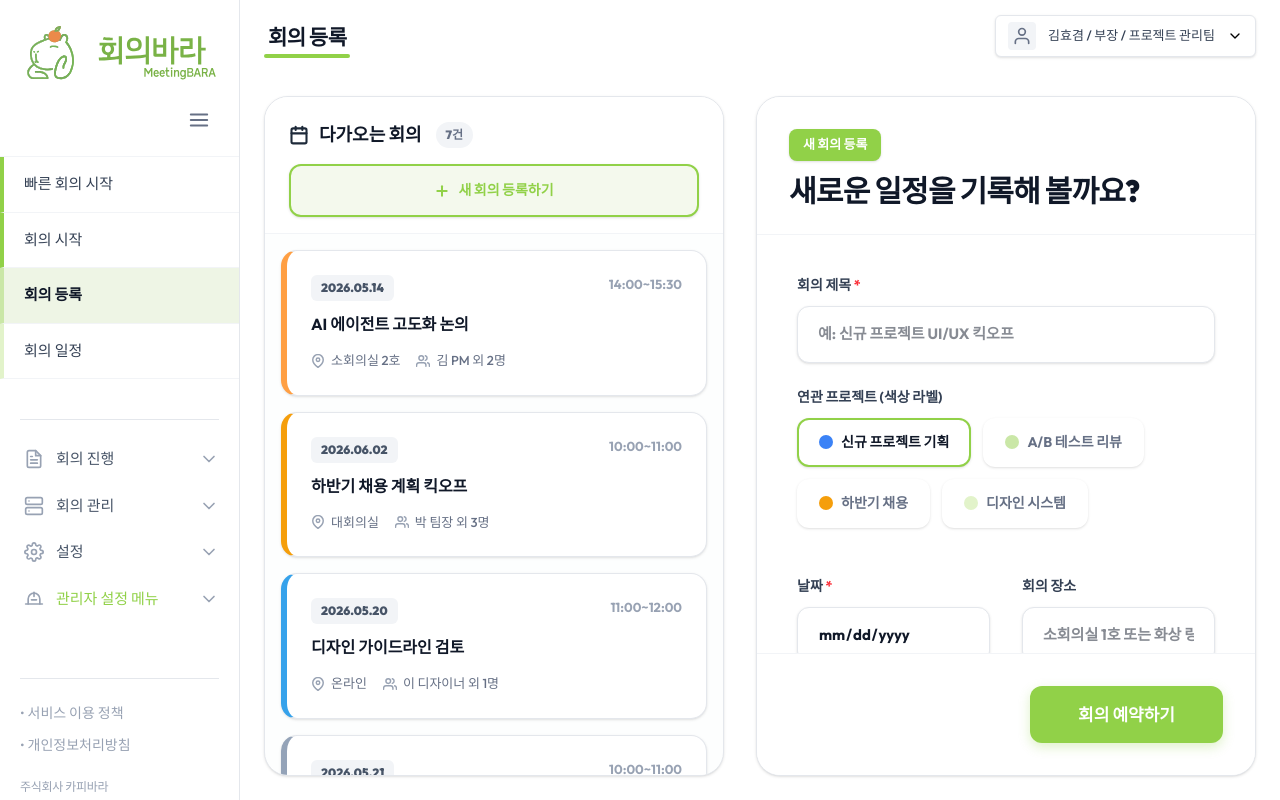
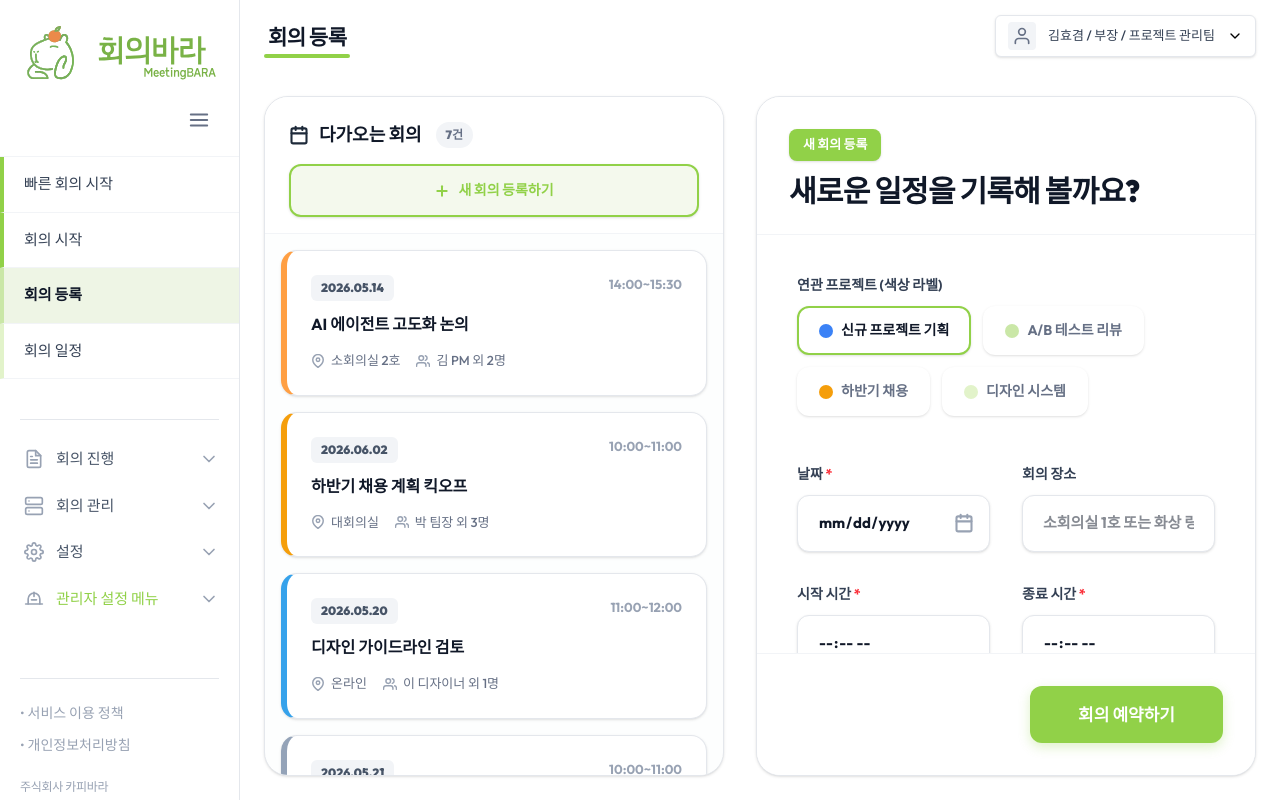
Before and after one commit to zi12i/MeetBara, a React (Vite) app: page /meeting-register in a window 1280 px wide. Built offline with nearby package versions, Linux system fonts and the light colour scheme.

Commit message:
달력, 그리드변경

```diff
--- a/src/pages/Meetings/MeetingRegister.tsx
+++ b/src/pages/Meetings/MeetingRegister.tsx
@@ -1,4 +1,4 @@
-import React, { useState, useEffect } from "react";
+import React, { useState, useEffect, useRef } from "react";
 import PageMeta from "../../components/common/PageMeta";
 import CapybaraZone from "../../components/common/CapybaraZone";
 import MemberAddModal from "../../components/meetings/MemberAddModal";
@@ -33,7 +33,50 @@ const upcomingMeetings = [
 
 export default function MeetingRegister() {
   const [title, setTitle] = useState("");
+
   const [date, setDate] = useState("");
+  const dateInputRef = useRef<HTMLInputElement | null>(null);
+
+const today = new Date().toISOString().split("T")[0];
+
+const handleDateChange = (e: React.ChangeEvent<HTMLInputElement>) => {
+  const value = e.target.value;
+
+  if (!value) {
+    setDate("");
+    return;
+  }
+
+  // 오늘 이전 날짜 선택 불가
+  if (value < today) {
+    return;
+  }
+
+  const [year, month, day] = value.split("-").map(Number);
+
+  // 연도 1~9999
+  if (year < 1 || year > 9999) return;
+
+  // 월 1~12
+  if (month < 1 || month > 12) return;
+
+  // 일 1~31
+  if (day < 1 || day > 31) return;
+
+  setDate(value);
+};
+
+const openDatePicker = () => {
+  if (!dateInputRef.current) return;
+
+  // 크롬 계열 브라우저에서는 달력 팝업을 바로 열 수 있음
+  if (typeof dateInputRef.current.showPicker === "function") {
+    dateInputRef.current.showPicker();
+  } else {
+    // showPicker 지원 안 하면 input에 포커스
+    dateInputRef.current.focus();
+  }
+};
   const [startTime, setStartTime] = useState("");
   const [endTime, setEndTime] = useState("");
   const [room, setRoom] = useState("");
@@ -61,6 +104,7 @@ export default function MeetingRegister() {
   const handleRemoveMember = (nameToRemove: string) => {
     setAttendees(prev => prev.filter(name => name !== nameToRemove));
   };
+
 
   const handleSubmit = (e: React.FormEvent) => {
     e.preventDefault();
@@ -171,10 +215,7 @@ export default function MeetingRegister() {
             <div className="flex-1 overflow-y-auto no-scrollbar bg-white">
               <form onSubmit={handleSubmit} className="p-8 lg:p-10 space-y-12">
                 <div className="space-y-6">
-                  <div>
-                    <label className="block text-[14px] font-bold text-gray-700 mb-2.5">회의 제목 <span className="text-red-500">*</span></label>
-                    <input type="text" value={title} onChange={(e) => setTitle(e.target.value)} placeholder="예: 신규 프로젝트 UI/UX 킥오프" className="w-full bg-white border border-gray-200 rounded-xl px-5 py-4 text-[15px] font-bold text-gray-900 focus:border-[#91D148] focus:ring-2 focus:ring-[#91D148]/20 outline-none transition-all shadow-sm" />
-                  </div>
+
                   <div>
                     <label className="block text-[14px] font-bold text-gray-700 mb-2.5">연관 프로젝트 (색상 라벨)</label>
                     <div className="flex flex-wrap gap-3">
@@ -189,20 +230,67 @@ export default function MeetingRegister() {
 
                 <div className="grid grid-cols-1 md:grid-cols-2 gap-8">
   <div>
-                    <label className="block text-[14px] font-bold text-gray-700 mb-2.5">날짜 <span className="text-red-500">*</span></label>
-                    <input type="date" value={date} onChange={(e) => setDate(e.target.value)} className="w-full bg-white border border-gray-200 rounded-xl px-5 py-4 text-[15px] font-bold text-gray-900 focus:border-[#91D148] outline-none transition-all shadow-sm" />
+    <label className="block text-[14px] font-bold text-gray-700 mb-2.5">
+      날짜 <span className="text-red-500">*</span>
+    </label>
+
+    <div className="relative">
+      <input
+        ref={dateInputRef}
+        type="date"
+        value={date}
+        onChange={handleDateChange}
+        min={today}
+        max="9999-12-31"
+        className="w-full bg-white border border-gray-200 rounded-xl pl-5 pr-14 py-4 text-[15px] font-bold text-gray-900 focus:border-[#91D148] outline-none transition-all shadow-sm"
+      />
+
+      <button
+        type="button"
+        onClick={openDatePicker}
+        className="absolute right-4 top-1/2 -translate-y-1/2 text-gray-400 hover:text-[#91D148] transition-colors"
+        aria-label="날짜 선택"
+      >
+        <CalendarIcon />
+      </button>
     </div>
+  </div>
+
   <div>
-                    <label className="block text-[14px] font-bold text-gray-700 mb-2.5">회의 장소</label>
-                    <input type="text" value={room} onChange={(e) => setRoom(e.target.value)} placeholder="소회의실 1호 또는 화상 링크" className="w-full bg-white border border-gray-200 rounded-xl px-5 py-4 text-[15px] font-bold text-gray-900 focus:border-[#91D148] outline-none transition-all shadow-sm" />
+    <label className="block text-[14px] font-bold text-gray-700 mb-2.5">
+      회의 장소
+    </label>
+    <input
+      type="text"
+      value={room}
+      onChange={(e) => setRoom(e.target.value)}
+      placeholder="소회의실 1호 또는 화상 링크"
+      className="w-full bg-white border border-gray-200 rounded-xl px-5 py-4 text-[15px] font-bold text-gray-900 focus:border-[#91D148] outline-none transition-all shadow-sm"
+    />
   </div>
+
   <div>
-                    <label className="block text-[14px] font-bold text-gray-700 mb-2.5">시작 시간 <span className="text-red-500">*</span></label>
-                    <input type="time" value={startTime} onChange={(e) => setStartTime(e.target.value)} className="w-full bg-white border border-gray-200 rounded-xl px-5 py-4 text-[15px] font-bold text-gray-900 focus:border-[#91D148] outline-none transition-all shadow-sm" />
+    <label className="block text-[14px] font-bold text-gray-700 mb-2.5">
+      시작 시간 <span className="text-red-500">*</span>
+    </label>
+    <input
+      type="time"
+      value={startTime}
+      onChange={(e) => setStartTime(e.target.value)}
+      className="w-full bg-white border border-gray-200 rounded-xl px-5 py-4 text-[15px] font-bold text-gray-900 focus:border-[#91D148] outline-none transition-all shadow-sm"
+    />
   </div>
+
   <div>
-                    <label className="block text-[14px] font-bold text-gray-700 mb-2.5">종료 시간 <span className="text-red-500">*</span></label>
-                    <input type="time" value={endTime} onChange={(e) => setEndTime(e.target.value)} className="w-full bg-white border border-gray-200 rounded-xl px-5 py-4 text-[15px] font-bold text-gray-900 focus:border-[#91D148] outline-none transition-all shadow-sm" />
+    <label className="block text-[14px] font-bold text-gray-700 mb-2.5">
+      종료 시간 <span className="text-red-500">*</span>
+    </label>
+    <input
+      type="time"
+      value={endTime}
+      onChange={(e) => setEndTime(e.target.value)}
+      className="w-full bg-white border border-gray-200 rounded-xl px-5 py-4 text-[15px] font-bold text-gray-900 focus:border-[#91D148] outline-none transition-all shadow-sm"
+    />
   </div>
 </div>
 
```
Lines whose indentation alone changed are shown as unchanged.
